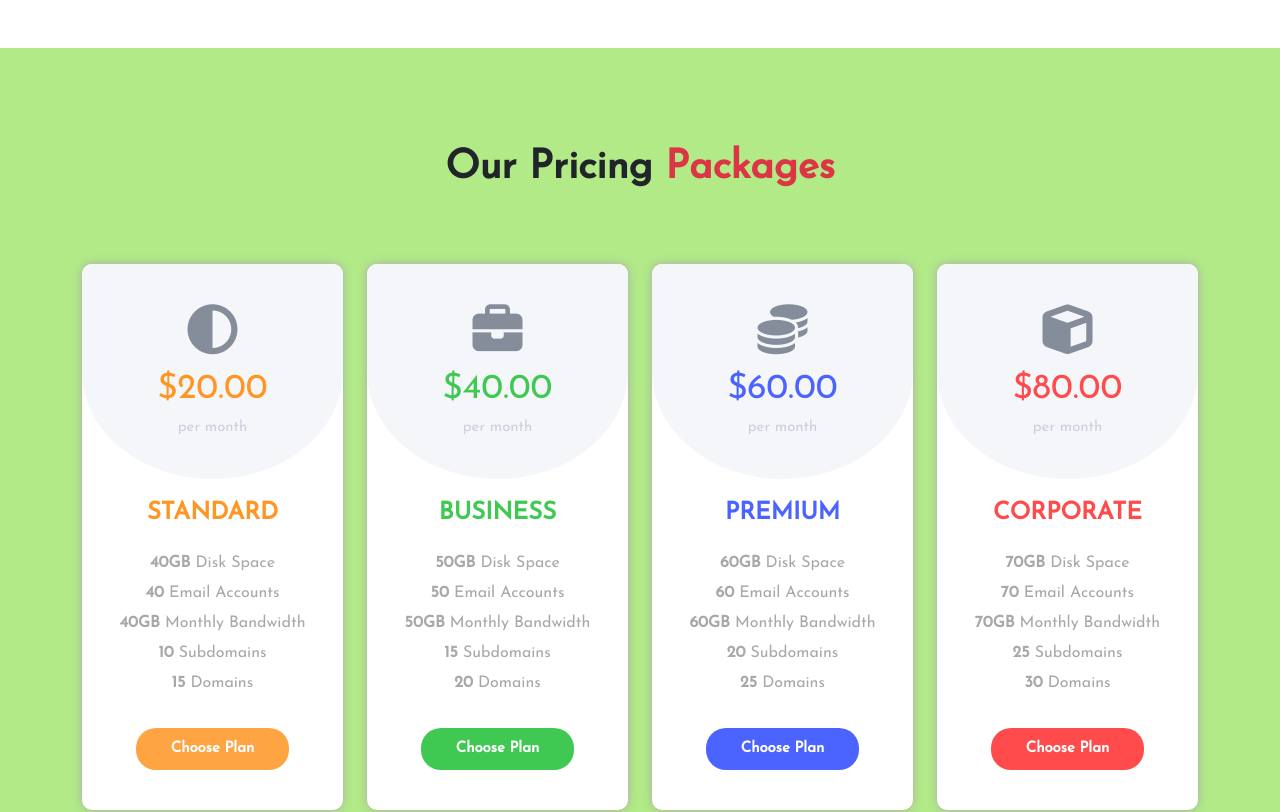
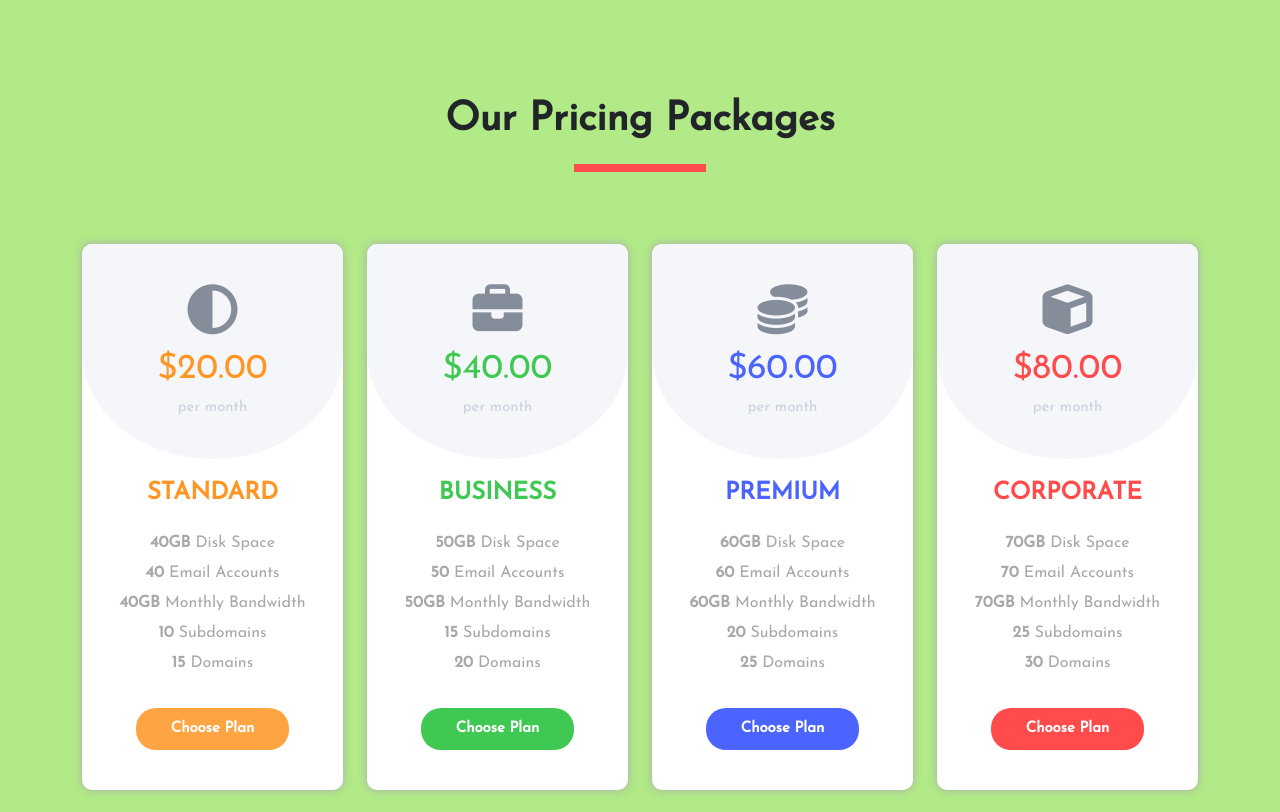
Before and after one commit to laksor/pricing-table-responsive, a plain HTML site: page index.html in a window 1280 px wide. Shown: the top 812 px of the page. Drawn offline with nearby package versions, Linux system fonts and the light colour scheme.

Commit message:
after affect added

```diff
--- a/css/style.css
+++ b/css/style.css
@@ -144,3 +144,15 @@
 .pricingtable.green .pricingtable-button a:hover{
     box-shadow: 0 0 10px #40c952;
 }
+
+/* after section heading Hr line */
+.text-hr-line::after{
+    content: '';
+    width: 18%;
+    height: 20%;
+    margin: auto;
+    display: block;
+    margin-bottom: 10px;
+    margin-top: 20px;
+    border: 4px solid #ff4b4b;
+}
--- a/index.html
+++ b/index.html
@@ -13,12 +13,12 @@
 <body>
     <main>
         <!-- Pricing section Start -->
-        <section class="pricing-table mt-5 py-5 ">
+        <section class="pricing-table py-5 ">
             <div class="container py-5">
                 <div class="row justify-content-center">
                     <div class="col-lg-8 mb-5">
-                        <div class="section-heading text-center mb-4">
-                            <h1 class="fw-bold text-after">Our Pricing <span class="text-danger"> Packages</span></h1>
+                        <div class="section-heading text-center mb-4 text-hr-line">
+                            <h1 class="fw-bold">Our Pricing Packages</h1>
                         </div>
                     </div>
                 </div>
```
